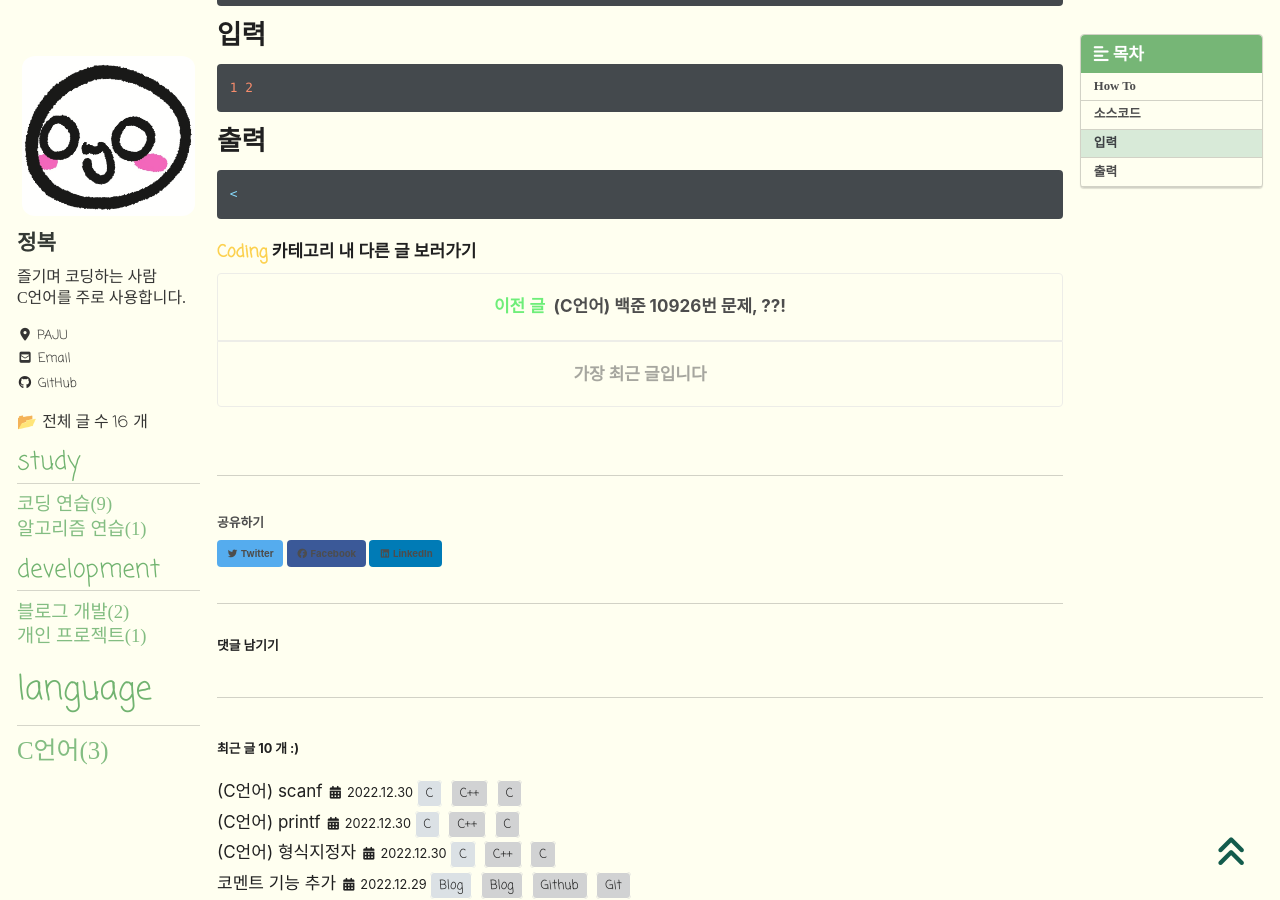
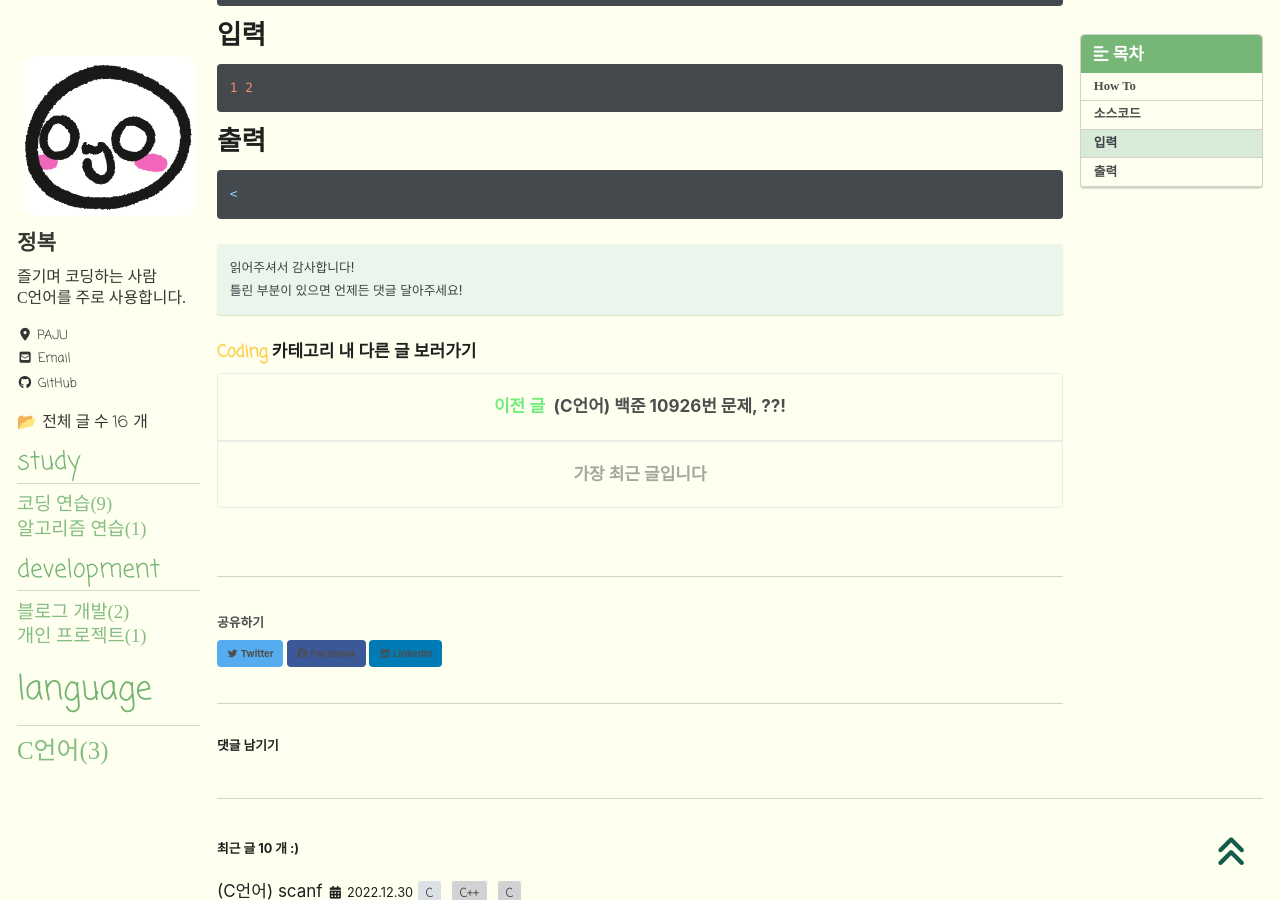
Before and after one commit to JBL28/jbl28.github.io, a Jekyll site: the page built from _posts/Coding/2022-12-29-BJ1330.md, in a window 1280 px wide and 900 px high, scrolled down 903 px. Built offline with Jekyll 4.4.1, drawn with Linux system fonts in a browser that asks for light colours; cached includes are drawn as plain includes; nearby versions of some CDN libraries; some web fonts are replaced; comment, search, counter and statistics services are not loaded.

Commit message:
Update 2022-12-29-BJ1330.md

````diff
--- a/_posts/Coding/2022-12-29-BJ1330.md
+++ b/_posts/Coding/2022-12-29-BJ1330.md
@@ -48,3 +48,6 @@ int main()
 ```cpp
 <
 ```
+
+읽어주셔서 감사합니다! <br>틀린 부분이 있으면 언제든 댓글 달아주세요!
+{: .notice--primary}
````
